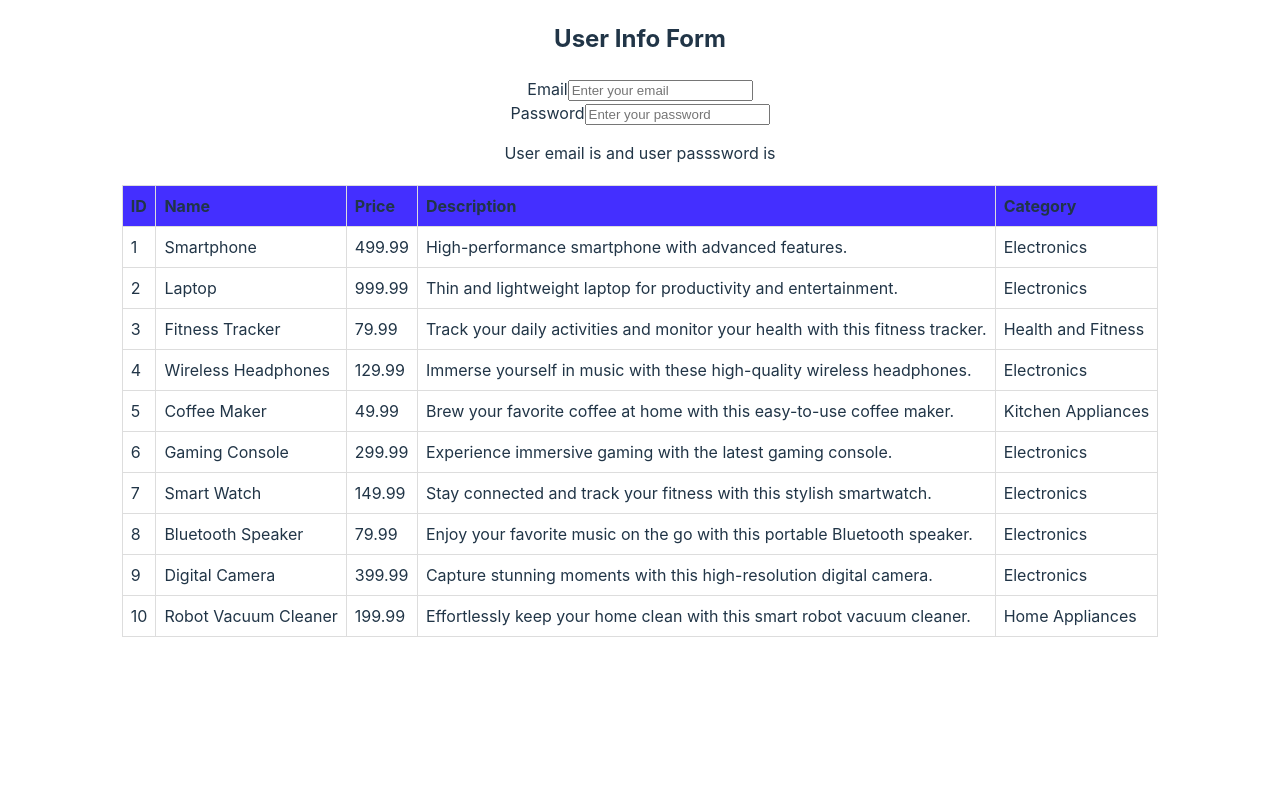
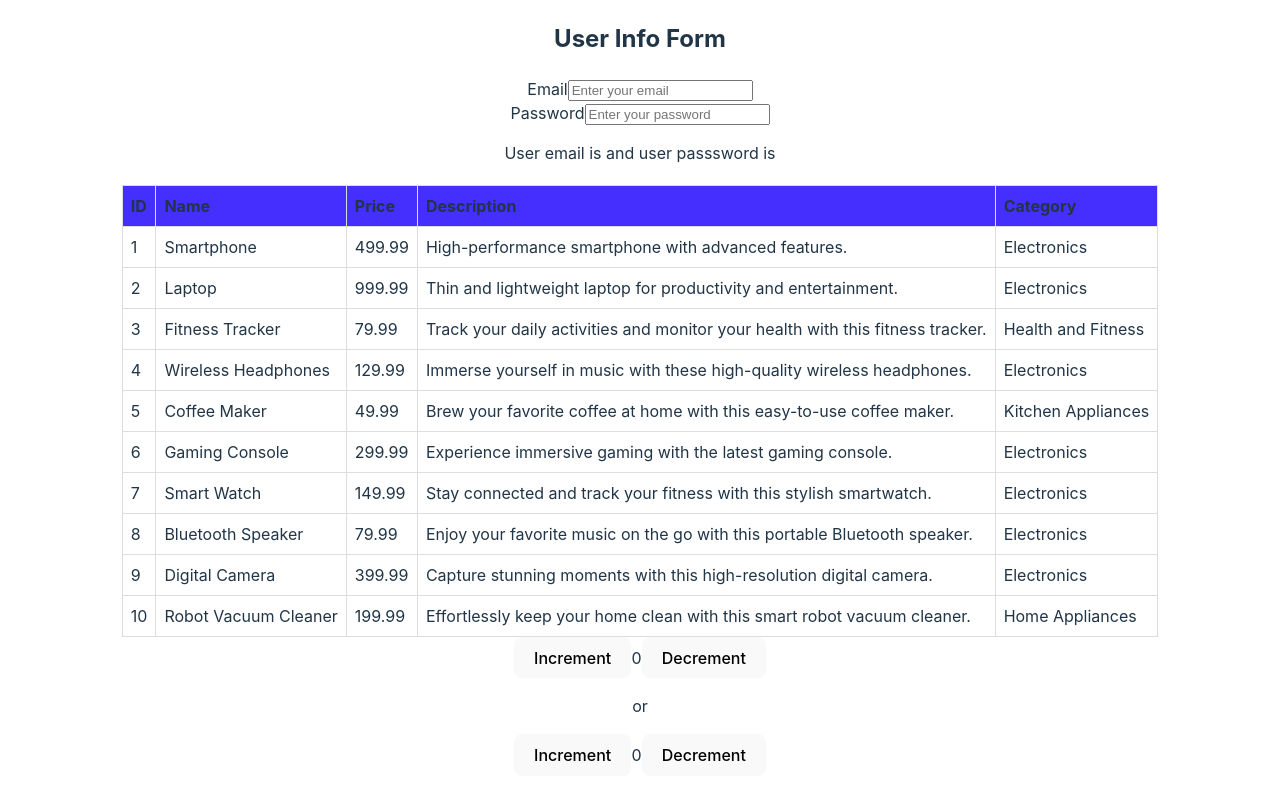
Before and after one commit to JHShovon/vue-basic, a Vue app: page / in a window 1280 px wide. Shown: the part 414-1214 px from the top of the page. Before the commit the page ends 1083 px from the top, so only its background shows below. Built offline with nearby package versions, Linux system fonts and the light colour scheme.

Commit message:
Invoking Method

```diff
--- a/src/App.vue
+++ b/src/App.vue
@@ -1,5 +1,6 @@
 <script setup>
 import { reactive, ref } from 'vue';
+import useNuber from './components/number'
 
 let msg = "Hello world!"
 let dynamicId = 2;
@@ -118,7 +119,9 @@ const productList = [
   }
 ];
 
+const number = ref(0);
 
+const {increment, decrement} = useNuber(number)
 
 </script>
 
@@ -193,6 +196,18 @@ const productList = [
       <td>{{ product.category }}</td>
     </tr>
   </table>
+
+  <!-- Invoking Method - simple data -->
+  <button @click="number++">Increment</button>
+  <span>{{ number }}</span>
+  <button @click="number--">Decrement</button>
+
+  <p>or</p>
+
+  <!-- Invoking Method - Group data -->
+  <button @click="increment">Increment</button>
+  <span>{{ number }}</span>
+  <button @click="decrement">Decrement</button>
 </template>
 
 
--- /dev/null
+++ b/src/components/number.js
@@ -0,0 +1,16 @@
+const useNumber = (num) => {
+    const increment = () => {
+        num.value++
+    }
+
+    const decrement = () => {
+        num.value--
+    }
+
+    return{
+        increment,
+        decrement
+    }
+}
+
+export default useNumber;
```
